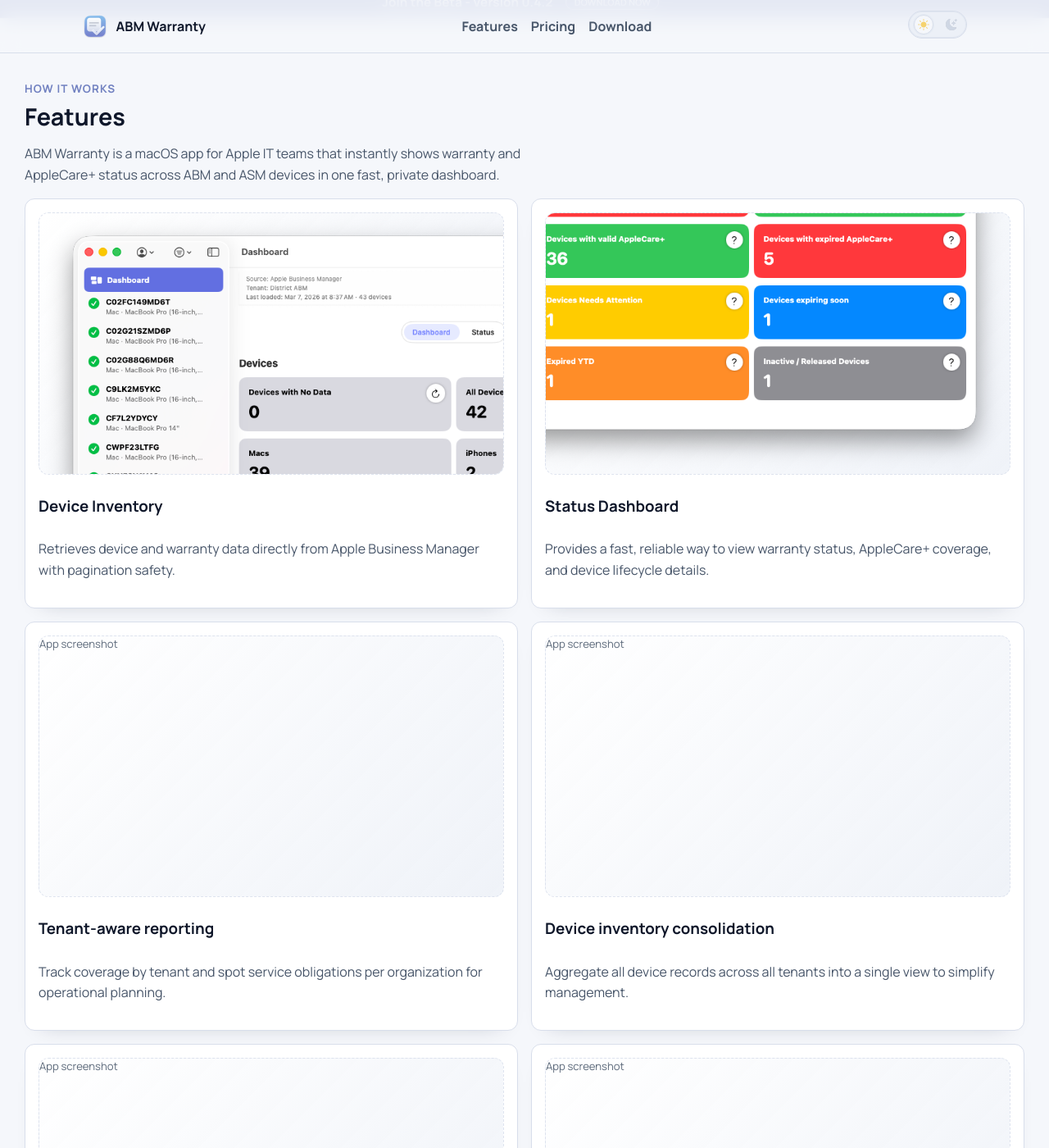
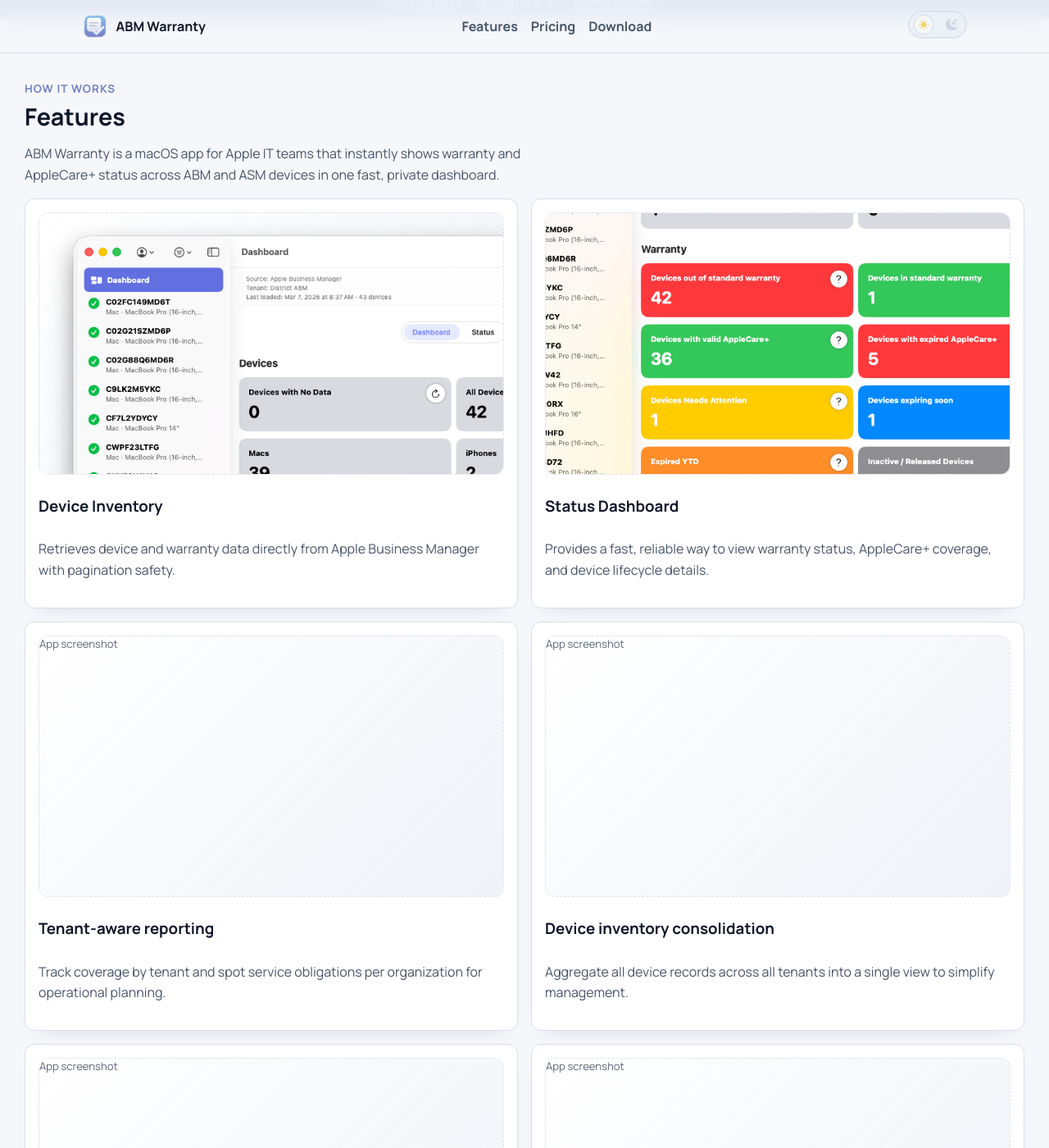
Before and after one commit to jonbrown21/abmwarranty, a Jekyll site: the page built from index.md, in a window 1280 px wide and 1400 px high, scrolled down 626 px. Shown: the whole window at 82% size. Built offline with Jekyll 4.4.1, drawn with Linux system fonts in a browser that asks for light colours.

Commit message:
style: center crop focus for feature 2 clipped thumbnail

```diff
--- a/assets/css/main.css
+++ b/assets/css/main.css
@@ -528,9 +528,9 @@ html[data-theme='dark'] .theme-icon-light { color: #9ca9c0; opacity: 0.35; }
 
 .feature-card #feature-card-2-image {
   object-fit: cover;
-  object-position: right bottom;
+  object-position: center center;
   transform: scale(1.45);
-  transform-origin: right bottom;
+  transform-origin: center center;
 }
 
 .feature-kicker {
```
